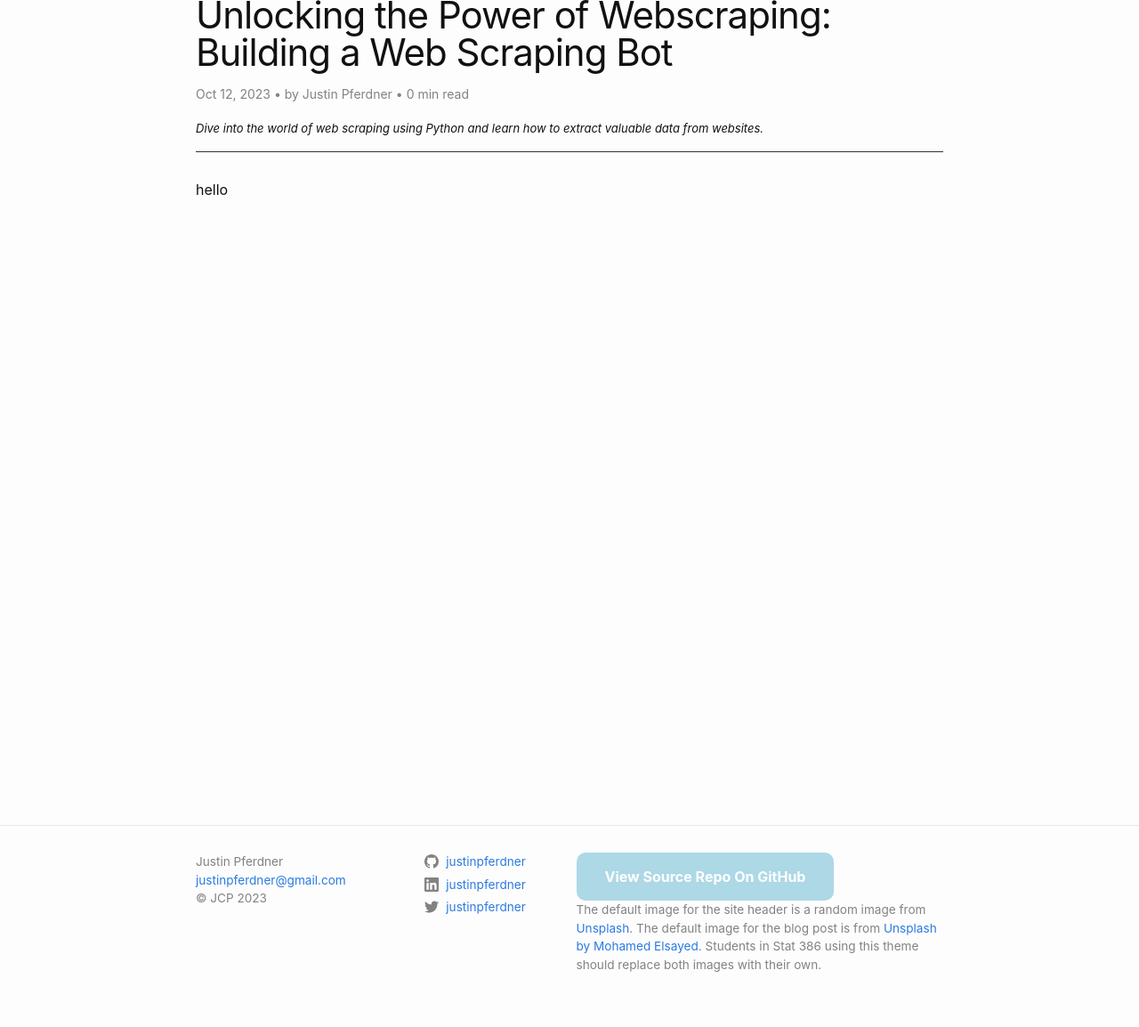
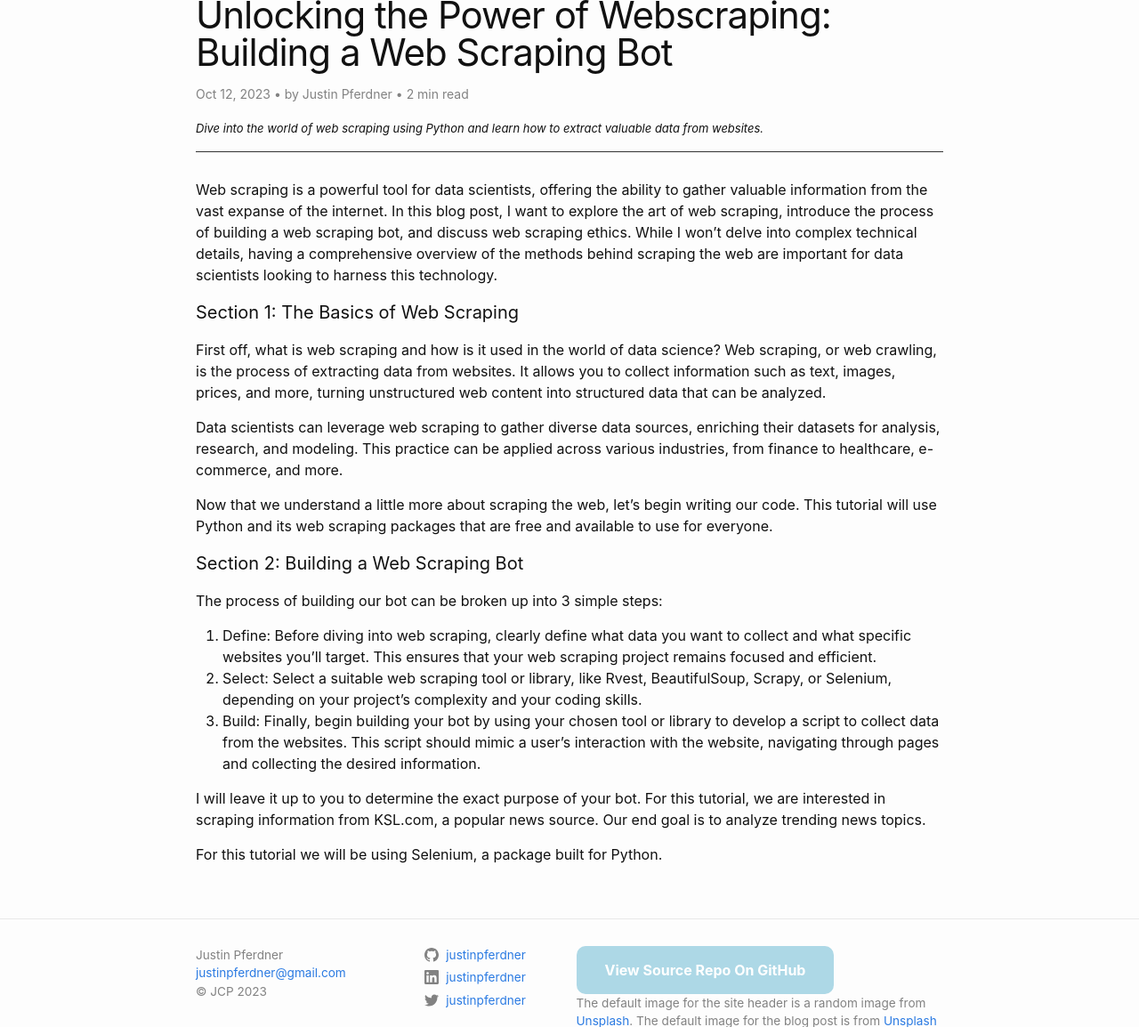
Before and after one commit to justinpferdner/justinpferdner.github.io, a Jekyll site: the page built from _posts/2023-10-12-web-scraping-tutorial.md, in a window 1280 px wide and 1400 px high, cut to the strip 246-1400 px from the top of the window. Shown: the whole strip at 89% size. Built offline with Jekyll 4.4.1, drawn with Linux system fonts in a browser that asks for light colours; comment, search, counter and statistics services are not loaded.

Commit message:
Update 2023-10-12-web-scraping-tutorial.md
add section 1 and 2

```diff
--- a/_posts/2023-10-12-web-scraping-tutorial.md
+++ b/_posts/2023-10-12-web-scraping-tutorial.md
@@ -6,4 +6,24 @@ description: Dive into the world of web scraping using Python and learn how to e
 image: /assets/images/blog-image.jpg
 ---
 
-hello
+Web scraping is a powerful tool for data scientists, offering the ability to gather valuable information from the vast expanse of the internet. In this blog post, I want to explore the art of web scraping, introduce the process of building a web scraping bot, and discuss web scraping ethics. While I won't delve into complex technical details, having a comprehensive overview of the methods behind scraping the web are important for data scientists looking to harness this technology.
+
+#### Section 1: The Basics of Web Scraping
+
+First off, what is web scraping and how is it used in the world of data science? Web scraping, or web crawling, is the process of extracting data from websites. It allows you to collect information such as text, images, prices, and more, turning unstructured web content into structured data that can be analyzed.
+
+Data scientists can leverage web scraping to gather diverse data sources, enriching their datasets for analysis, research, and modeling. This practice can be applied across various industries, from finance to healthcare, e-commerce, and more.
+
+Now that we understand a little more about scraping the web, let’s begin writing our code. This tutorial will use Python and its web scraping packages that are free and available to use for everyone.
+
+#### Section 2: Building a Web Scraping Bot
+
+The process of building our bot can be broken up into 3 simple steps:
+
+1. Define: Before diving into web scraping, clearly define what data you want to collect and what specific websites you'll target. This ensures that your web scraping project remains focused and efficient.
+2. Select: Select a suitable web scraping tool or library, like Rvest, BeautifulSoup, Scrapy, or Selenium, depending on your project's complexity and your coding skills.
+3. Build: Finally, begin building your bot by using your chosen tool or library to develop a script to collect data from the websites. This script should mimic a user's interaction with the website, navigating through pages and collecting the desired information.
+
+I will leave it up to you to determine the exact purpose of your bot. For this tutorial, we are interested in scraping information from KSL.com, a popular news source. Our end goal is to analyze trending news topics.
+
+For this tutorial we will be using Selenium, a package built for Python.
```
